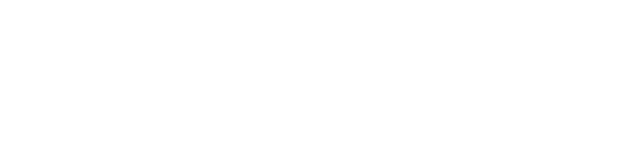
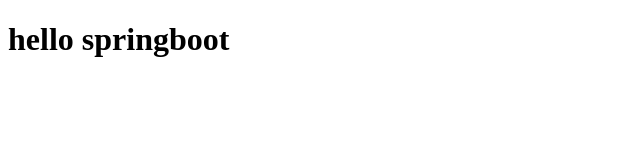
Before and after one commit to Siva1204Tharsh/ReactWithSpringboot01, a plain HTML site: page index.html in a window 1280 px wide. Shown: the whole page, without its empty margins (0-640 px from the left). Drawn offline with Linux system fonts and the light colour scheme.

Commit message:
feat : added some frontend code

```diff
--- a/index.html
+++ b/index.html
@@ -4,6 +4,7 @@
     <meta charset="UTF-8">
     <meta name="viewport" content="width=device-width, initial-scale=1.0">
     <title>new springboot project</title>
+    <h1>hello springboot </h1>
 </head>
 <body>
 
```
